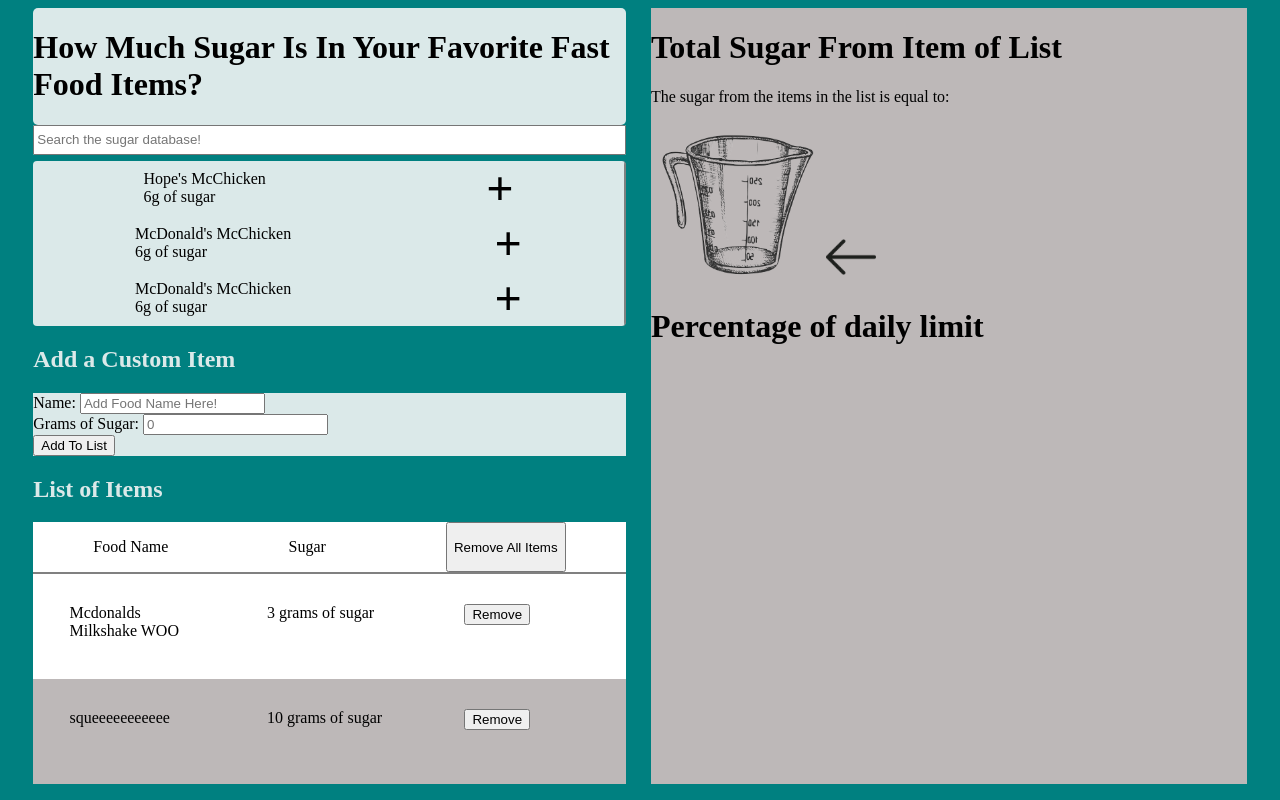
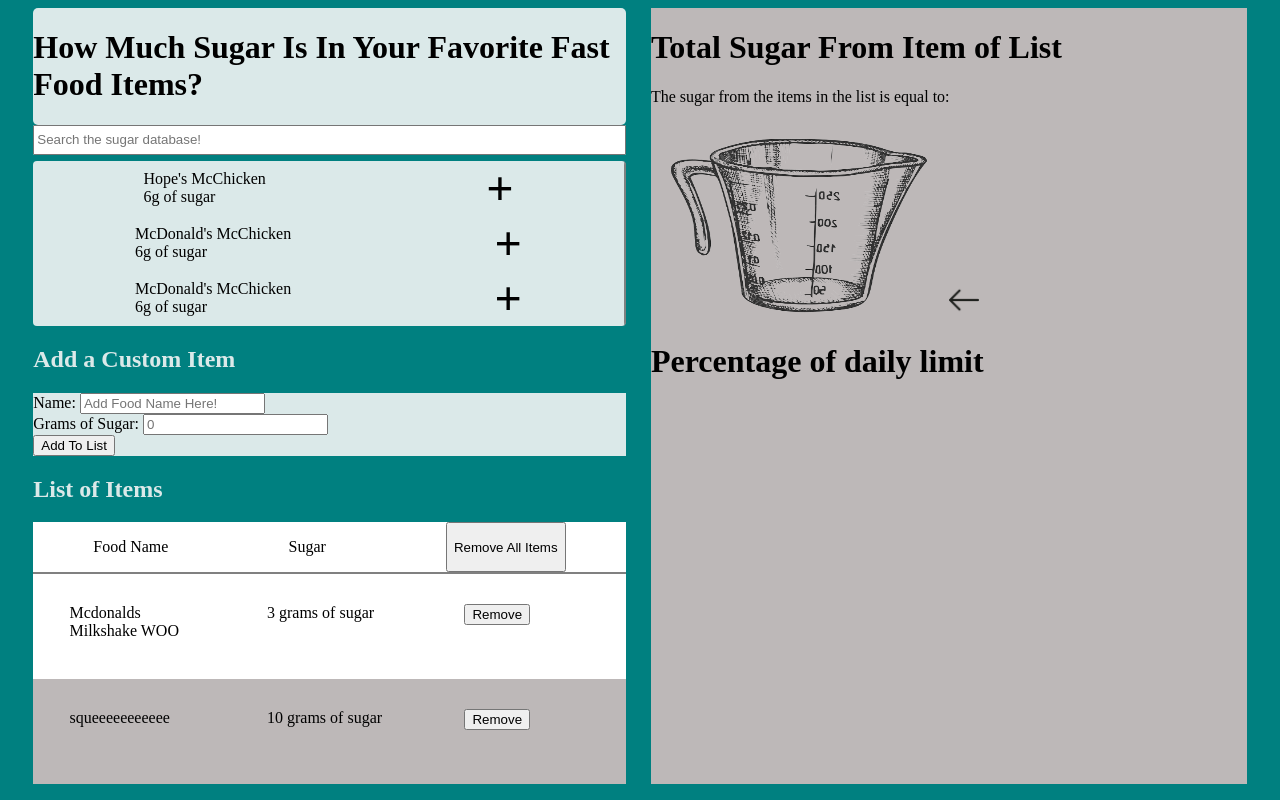
Before and after one commit to Max-Barnes/VueSugarCounterFront, a Vue app in the folder SugarFront/: page / in a window 1280 px wide. Built offline with nearby package versions, Linux system fonts and the light colour scheme.

Commit message:
scrolling wheel working, extra cups in progress

```diff
--- a/SugarFront/src/components/icons/homePage.vue
+++ b/SugarFront/src/components/icons/homePage.vue
@@ -75,10 +75,14 @@
         <div class="total">
             <h1>Total Sugar From Item of List</h1>
             <p>The sugar from the items in the list is equal to: </p>
+        <div id="cup-with-pointer">
             <div class="visual-aid">
-            <img class="cup" src="../../assets/img/Copa.png" alt="measuring cup">
-            <img class="pointer" src="../../assets/img/pointer.png" alt="pointer">
+                <img class="cup" src="../../assets/img/Copa.png" alt="measuring cup">
             </div>
+            <div class="scrollbox">
+                <img class="pointer" src="../../assets/img/pointer.png" alt="pointer" :style="{ paddingBottom: scrollValue + 'px'}">
+            </div>
+        </div>
             <h1>Percentage of daily limit</h1>
             <p></p>
         </div>
@@ -116,8 +120,7 @@
                 }
             ],
             nextListId: 2,
-            scrollValue: 0,
-            maxScrollValue: 200,
+            maxScrollValue: 160,
 
 
         };
@@ -132,6 +135,14 @@
             });
             return total;
         },
+
+        scrollValue() {
+            let val = (this.totalSugars % 200)
+            return val/2;
+        },
+        extraCups() {
+            return Math.floor(this.totalSugars / 200);
+        }
 
     },
 
@@ -315,18 +326,40 @@
     width: 60%;
 }
 .visual-aid {
-
+    min-height: 200px;
+    max-height: 200px;
+    height: 200px;
+    width: 50%;
+    position: relative;
 }
 
 .cup {
-    width: 175px;
+    width: 100%;
+    height: 100%;
     transform: scale(-1, 1);
 }
 
 .pointer {
-    width: 50px;
+    width: 30px;
+    height: 30px;
+
 }
 
+.scrollbox {
+    display: flex;
+    justify-content: flex-start;
+    align-items: flex-end;
+    min-height: 200px;
+    max-height: 200px;
+    width: 50%;
+    overflow: hidden;
+}
+
+#cup-with-pointer {
+    display: flex;
+    min-height: 200px;
+    max-height: 200px;
+}
 form {
     background-color: #dbe9e9;
 }
```
